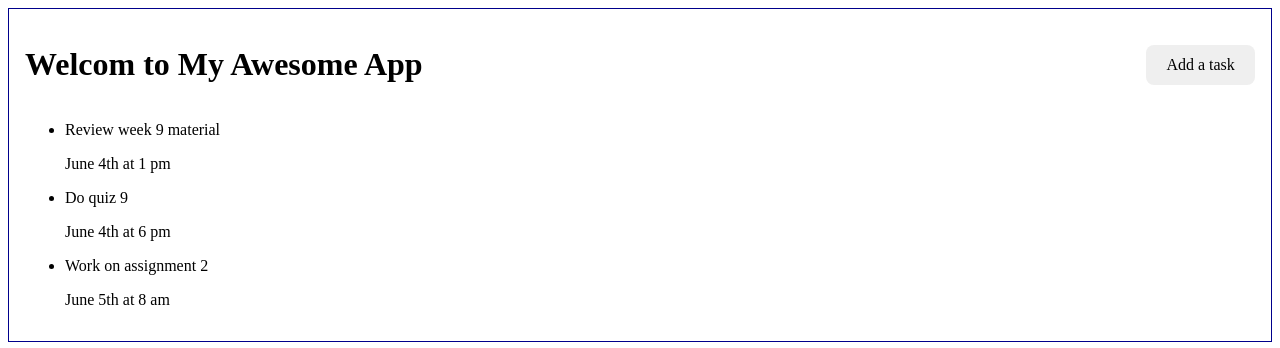
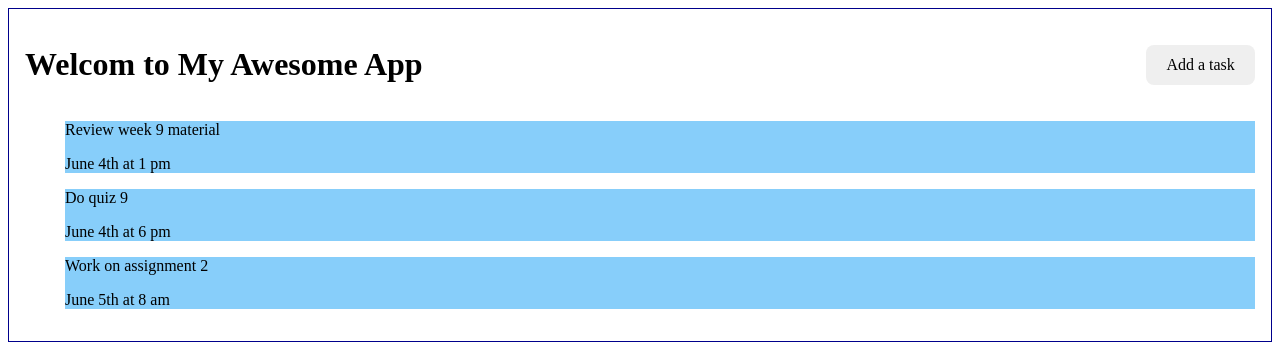
Before and after one commit to michellecong/CS5610, a React (Vite) app in the folder week9/my-react-app/: page / in a window 1280 px wide. Shown: the top 348 px of the page. Built offline with nearby package versions, Linux system fonts and the light colour scheme.

Commit message:
setTasks at initial

```diff
--- a/week9/my-react-app/src/App.jsx
+++ b/week9/my-react-app/src/App.jsx
@@ -1,5 +1,5 @@
 import React from "react";
-import Header from "./components/header";
+import Header from "./components/Header";
 import TasksList from "./components/TasksList";
 ("./components/TasksList");
 
--- a/week9/my-react-app/src/components/TasksList.jsx
+++ b/week9/my-react-app/src/components/TasksList.jsx
@@ -1,5 +1,6 @@
-import React from "react";
+import React, { use } from "react";
 import Task from "./Task";
+import { useState } from "react";
 
 const tasks = [
   {
@@ -20,11 +21,30 @@ const tasks = [
 ];
 
 export default function TasksList() {
+  const [tasks, setTasks] = useState([
+    {
+      id: 1,
+      title: "Review week 9 material",
+      date: "June 4th at 1 pm",
+    },
+    {
+      id: 2,
+      title: "Do quiz 9",
+      date: "June 4th at 6 pm",
+    },
+    {
+      id: 3,
+      title: "Work on assignment 2",
+      date: "June 5th at 8 am",
+    },
+  ]);
+  // setTasks([]);
+  // console.log(tasks);
   return (
     <>
       <ul>
         {tasks.map((task) => {
-          return <Task taskObj={task} />;
+          return <Task key={task.id} taskObj={task} />;
         })}
       </ul>
     </>
--- a/week9/my-react-app/src/index.css
+++ b/week9/my-react-app/src/index.css
@@ -90,3 +90,7 @@ button {
   cursor: pointer;
   transition: border-color 0.25s;
 }
+.task {
+  list-style-type: none;
+  background-color: lightskyblue;
+}
```
